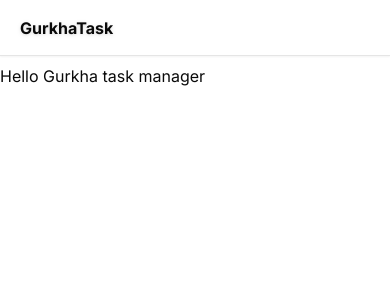
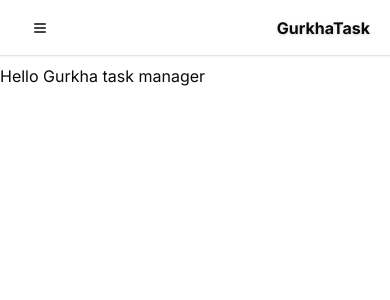
Before and after one commit to shadowfeind/gurkha-task, a Next.js app: page / in a window 390 px wide. Shown: the top 300 px of the page. Built offline with nearby package versions, Linux system fonts and the light colour scheme.

Commit message:
sidebar for mobile built

```diff
--- /dev/null
+++ b/components/MobileSidebar.tsx
@@ -0,0 +1,51 @@
+"use client";
+
+import { useMobileSidebar } from "@/hooks/useMobileSidebar";
+import { usePathname } from "next/navigation";
+import { useEffect, useState } from "react";
+import { Button } from "./ui/button";
+import { Menu } from "lucide-react";
+import { Sheet, SheetContent } from "./ui/sheet";
+import Sidebar from "./Sidebar";
+
+const MobileSidebar = () => {
+  const pathname = usePathname();
+  const [isMounted, setIsMounted] = useState(false);
+
+  const onOpen = useMobileSidebar((state) => state.onOpen);
+  const onClose = useMobileSidebar((state) => state.onClose);
+  const isOpen = useMobileSidebar((state) => state.isOpen);
+
+  useEffect(() => {
+    setIsMounted(true);
+  }, []);
+
+  useEffect(() => {
+    onClose();
+  }, [pathname, onClose]);
+
+  //perils of hydration read the blog to understand
+  if (!isMounted) {
+    return null;
+  }
+
+  return (
+    <>
+      <Button
+        onClick={onOpen}
+        variant={"ghost"}
+        className="block md:hidden"
+        size={"sm"}
+      >
+        <Menu className="w-4 h-4" />
+      </Button>
+      <Sheet open={isOpen} onOpenChange={onClose}>
+        <SheetContent side={"left"} className="p-2 pt-10">
+          <Sidebar />
+        </SheetContent>
+      </Sheet>
+    </>
+  );
+};
+
+export default MobileSidebar;
--- a/components/Navbar.tsx
+++ b/components/Navbar.tsx
@@ -1,8 +1,10 @@
 import { UserButton } from "@clerk/nextjs";
+import MobileSidebar from "./MobileSidebar";
 
 export const Navbar = () => {
   return (
     <div className="w-full fixed z-100 top-0 h-14 border-b shadow-sm bg-white flex items-center justify-between px-5">
+      <MobileSidebar />
       <span className="font-bold drop-shadow">GurkhaTask</span>
       <UserButton
         afterSignOutUrl="/"
--- a/components/Sidebar.tsx
+++ b/components/Sidebar.tsx
@@ -26,7 +26,7 @@ const Sidebar = ({ storageKey = "sidebar-state" }: storageProps) => {
     },
   ];
   return (
-    <div>
+    <>
       {routes.map((route: NavItemProps) => (
         <>
           <SidebarItems
@@ -38,7 +38,7 @@ const Sidebar = ({ storageKey = "sidebar-state" }: storageProps) => {
           />
         </>
       ))}
-    </div>
+    </>
   );
 };
 
--- /dev/null
+++ b/hooks/useMobileSidebar.ts
@@ -0,0 +1,13 @@
+import { create } from "zustand";
+
+interface MobileSidebarProps {
+    isOpen: boolean;
+    onOpen: () => void;
+    onClose: () => void
+}
+
+export const useMobileSidebar = create<MobileSidebarProps>((set) => ({
+    isOpen: false,
+    onOpen: () => set({isOpen: true}),
+    onClose: () => set({isOpen: false})
+}))
--- a/package.json
+++ b/package.json
@@ -22,7 +22,8 @@
     "react-dom": "^18",
     "tailwind-merge": "^2.2.0",
     "tailwindcss-animate": "^1.0.7",
-    "usehooks-ts": "^2.9.5"
+    "usehooks-ts": "^2.9.5",
+    "zustand": "^4.5.0"
   },
   "devDependencies": {
     "@types/node": "^20",
```
Also changed, not shown: 1 other file (tests, documents, lock files or other folders).
